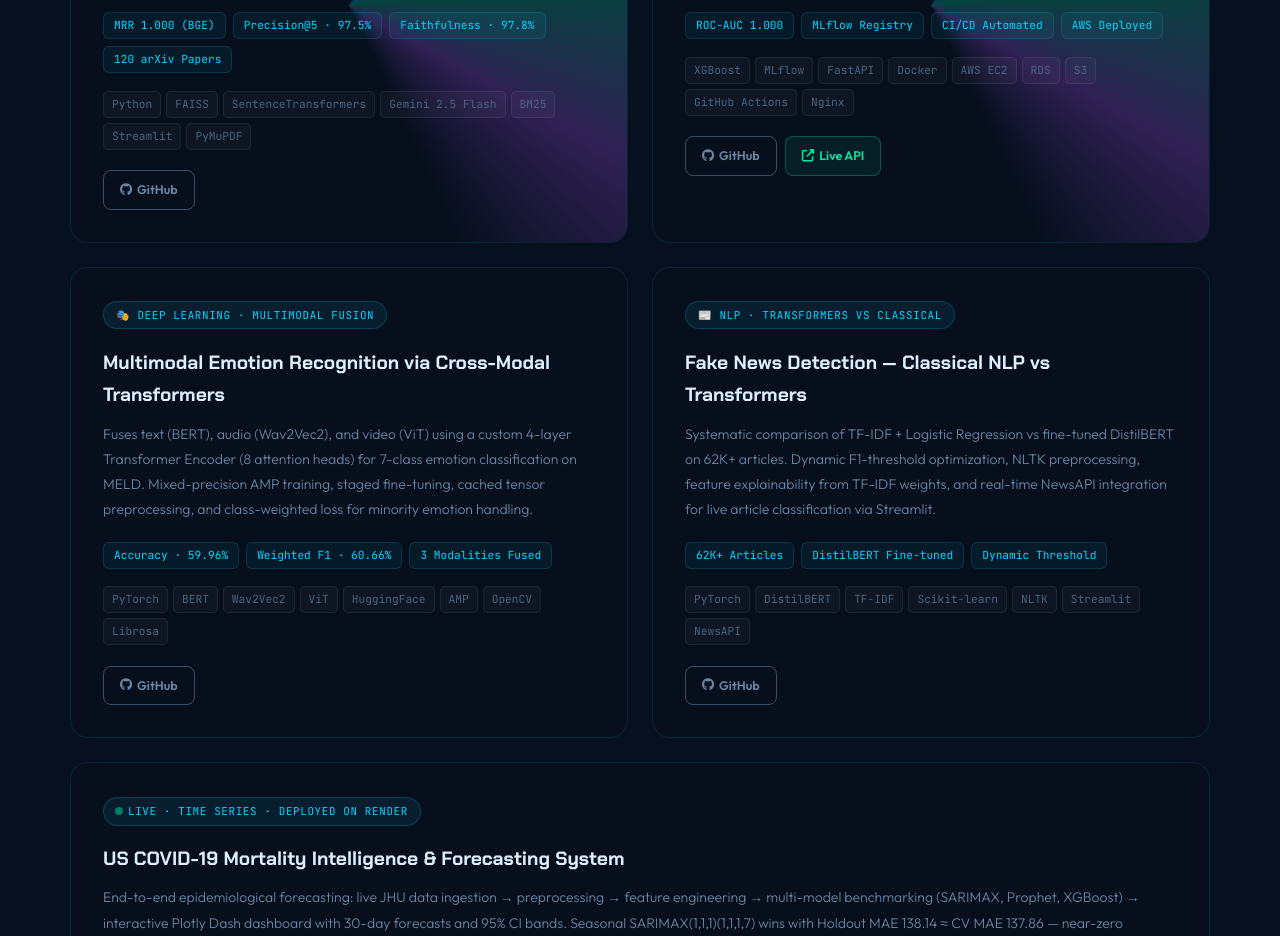
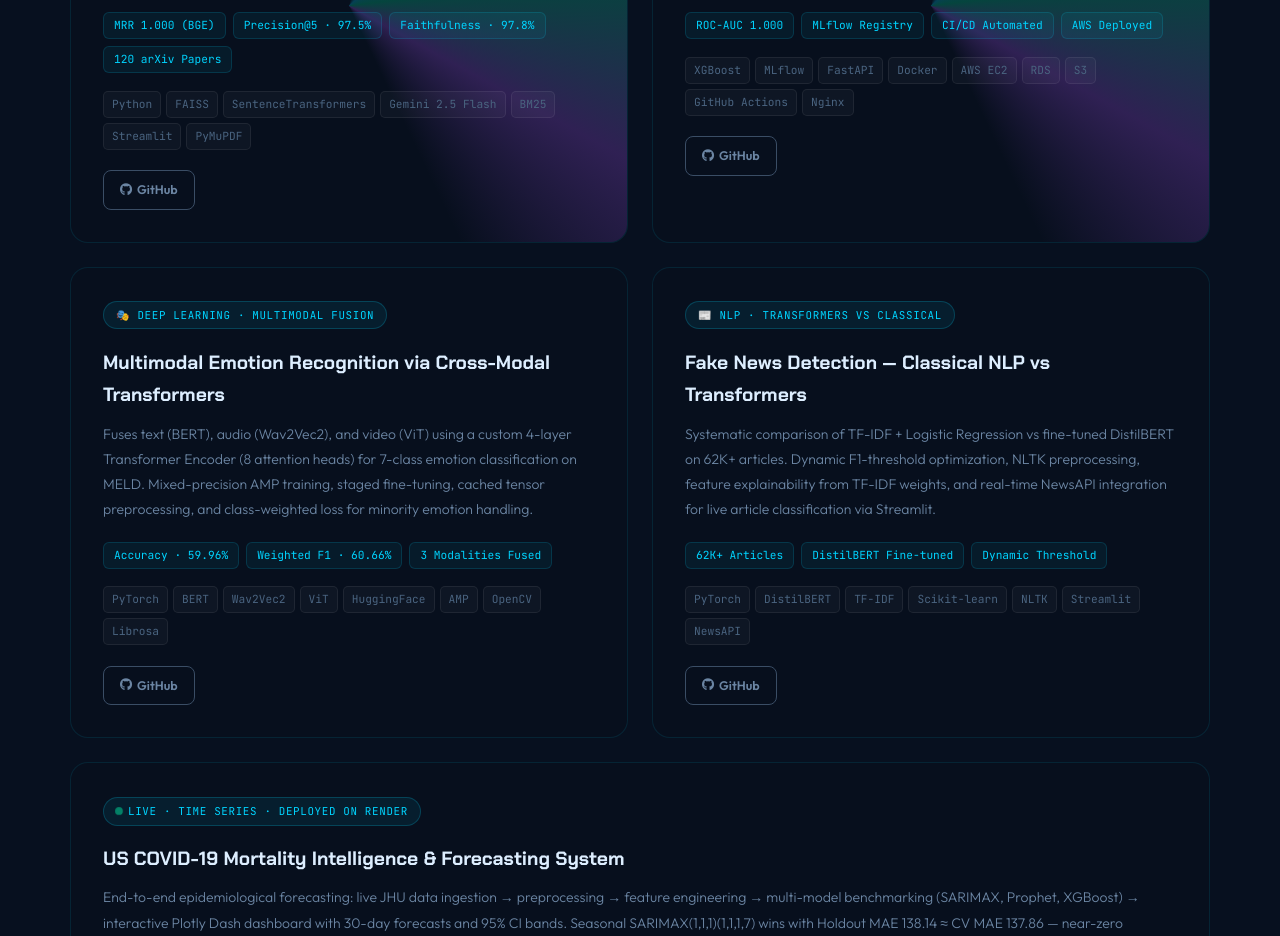
Before and after one commit to GodVilan/GodVilan.github.io, a plain HTML site: page index.html in a window 1280 px wide. Shown: the part 3220-4156 px from the top of the page. Drawn offline with Linux system fonts and the light colour scheme.

Commit message:
feat: removed not reachable project deployment links

```diff
--- a/index.html
+++ b/index.html
@@ -808,9 +808,6 @@
             <a href="https://github.com/GodVilan/Real-Time-CCFDS-With-MLOPs" target="_blank" rel="noopener noreferrer" class="pl">
               <i class="fab fa-github"></i> GitHub
             </a>
-            <a href="http://18.189.20.189/docs" target="_blank" rel="noopener noreferrer" class="pl live-link">
-              <i class="fas fa-external-link-alt"></i> Live API
-            </a>
           </div>
         </article>
 
```
